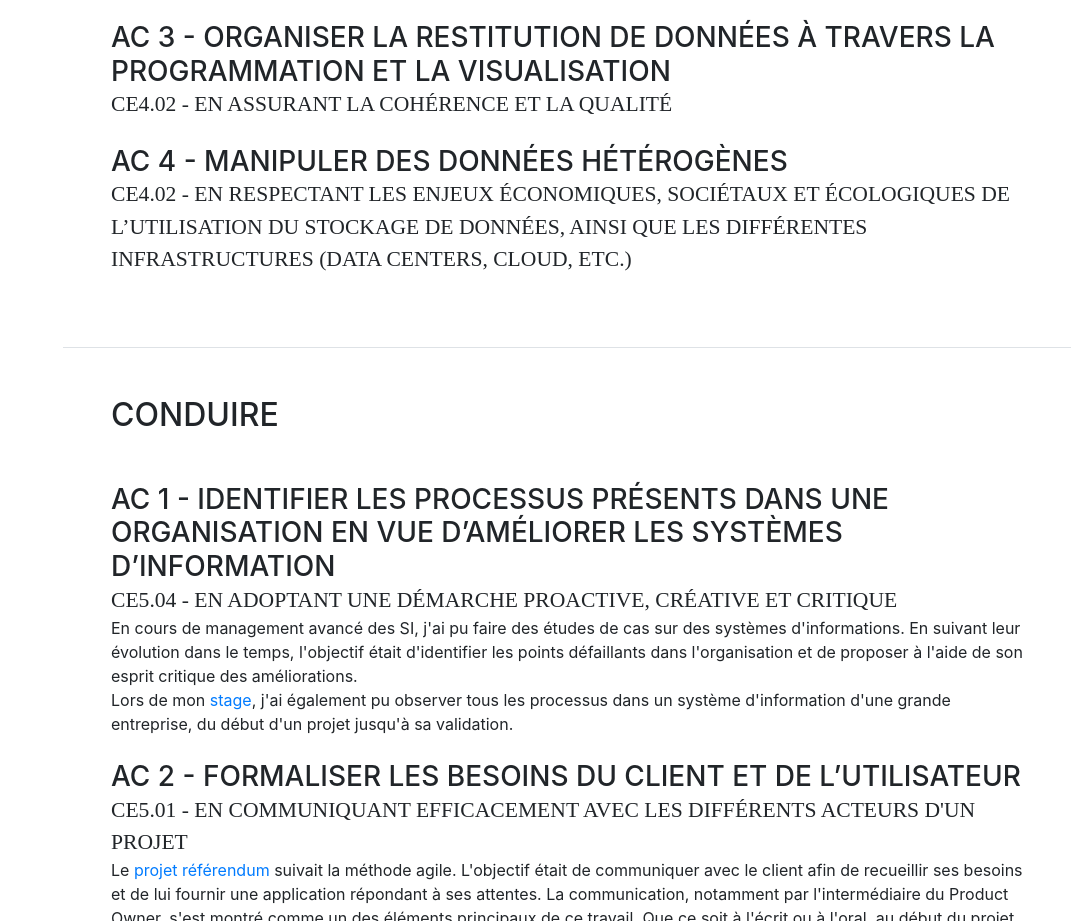
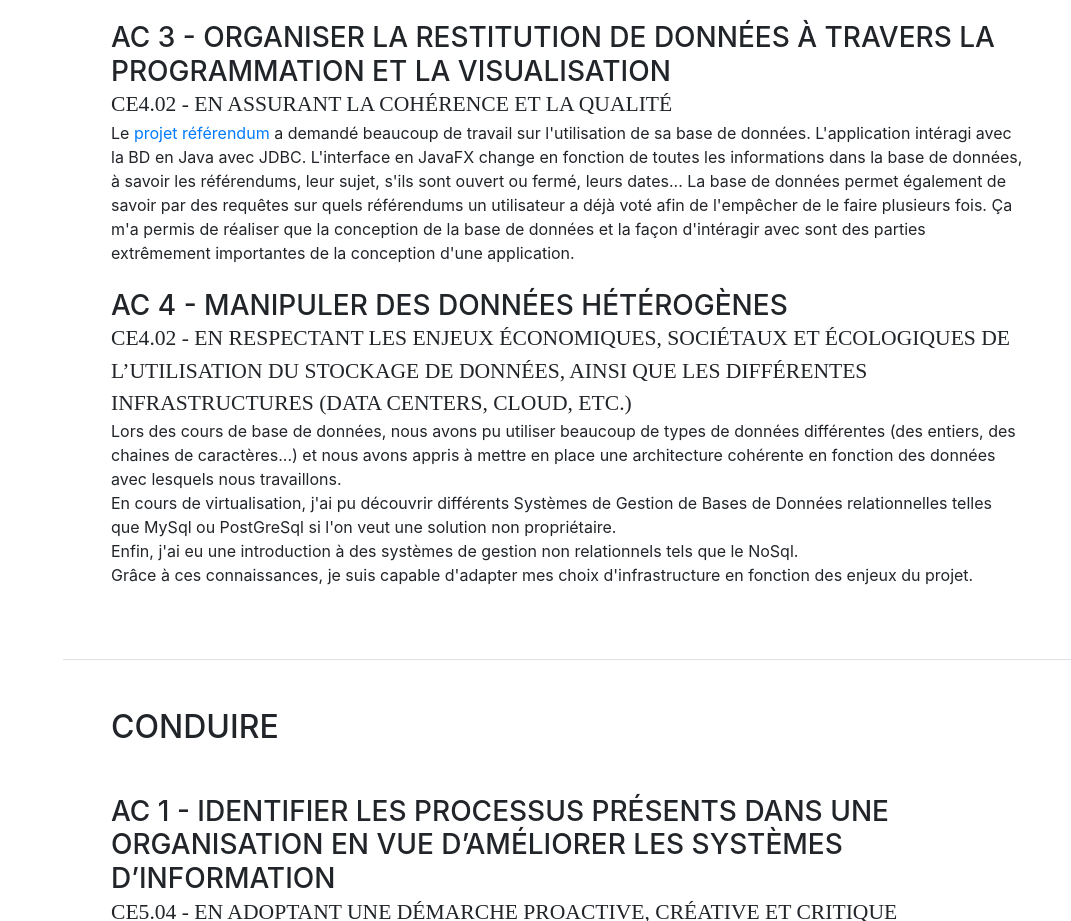
Before and after one commit to Mael-Nicolas/portfolio, a website with bundled scripts: page skills.html in a window 1280 px wide. Shown: the part 2761-3682 px from the top of the page, without its empty margins (209-1280 px from the left). Built offline with nearby package versions, Linux system fonts and the light colour scheme; a web font is replaced by a local one.

Commit message:
Portfolio d'apprentissage v1.0

```diff
--- a/skills.html
+++ b/skills.html
@@ -182,7 +182,13 @@
                 <div class="resume-content mr-auto">
                     <h3 class="mb-0">AC 3 - Organiser la restitution de données à travers la programmation et la visualisation</h3>
                     <div class="subheading mb-0">CE4.02 - En assurant la cohérence et la qualité</div>
-                    <div></div>
+                    <div>Le <a href="index.html#projets">projet référendum</a> a demandé beaucoup de travail sur l'utilisation de sa base de données.
+                    L'application intéragi avec la BD en Java avec JDBC. L'interface en JavaFX change en fonction de
+                    toutes les informations dans la base de données, à savoir les référendums, leur sujet, s'ils sont ouvert ou fermé,
+                    leurs dates... La base de données permet également de savoir par des requêtes sur quels référendums un utilisateur
+                    a déjà voté afin de l'empêcher de le faire plusieurs fois. Ça m'a permis de réaliser que
+                        la conception de la base de données et la façon d'intéragir
+                    avec sont des parties extrêmement importantes de la conception d'une application.</div>
                 </div>
             </div>
 
@@ -191,7 +197,14 @@
                     <h3 class="mb-0">AC 4 - Manipuler des données hétérogènes</h3>
                     <div class="subheading mb-0">CE4.02 - En respectant les enjeux économiques, sociétaux et écologiques de l’utilisation du
                         stockage de données, ainsi que les différentes infrastructures (data centers, cloud, etc.)</div>
-                    <div></div>
+                    <div>Lors des cours de base de données, nous avons pu utiliser beaucoup de types de données différentes (des entiers,
+                    des chaines de caractères...) et nous avons appris à mettre en place une architecture cohérente en fonction des données
+                    avec lesquels nous travaillons.</div>
+                    <div>En cours de virtualisation, j'ai pu découvrir différents Systèmes de Gestion de Bases de Données relationnelles telles que
+                    MySql ou PostGreSql si l'on veut une solution non propriétaire.</div>
+                    <div>Enfin, j'ai eu une introduction à des systèmes de gestion non relationnels tels que le NoSql.</div>
+                    <div>Grâce à ces connaissances, je suis capable d'adapter mes choix d'infrastructure en fonction des enjeux du projet.</div>
+
                 </div>
             </div>
 
```
